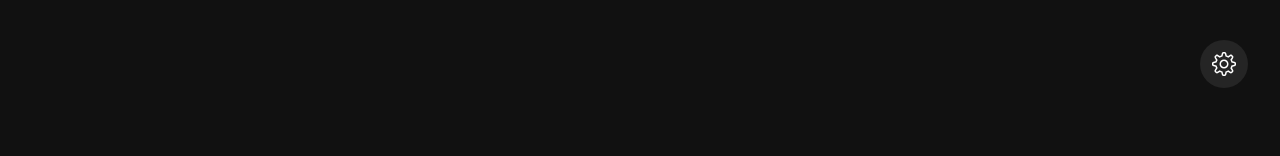
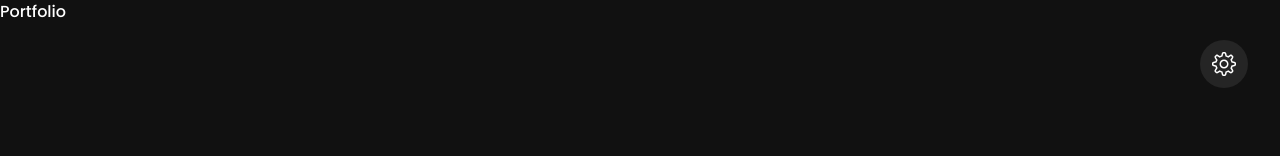
Before and after one commit to Mahdi-Alaee/My-Personal-Website, a React (Vite) app: page /portfolio in a window 1280 px wide. Shown: the top 156 px of the page. Built offline with nearby package versions, Linux system fonts and the light colour scheme.

Commit message:
initialize portfolio page

```diff
--- a/src/Routes.tsx
+++ b/src/Routes.tsx
@@ -1,8 +1,10 @@
 import { RouteObject } from "react-router-dom";
 import Index from "./pages/Index";
 import About from "./pages/About/About";
+import Portfolio from "./pages/Portfolio/Portfolio";
 
 export const routes: RouteObject[] = [
   { path: "", element: <Index /> },
-  { path: "/about", element: <About /> }
+  { path: "/about", element: <About /> },
+  { path: "/portfolio", element: <Portfolio /> },
 ];
--- /dev/null
+++ b/src/pages/Portfolio/Portfolio.tsx
@@ -0,0 +1,9 @@
+const Portfolio: React.FC = () => {
+    return (
+        <div>
+            Portfolio
+        </div>
+    )
+}
+
+export default Portfolio;
```
